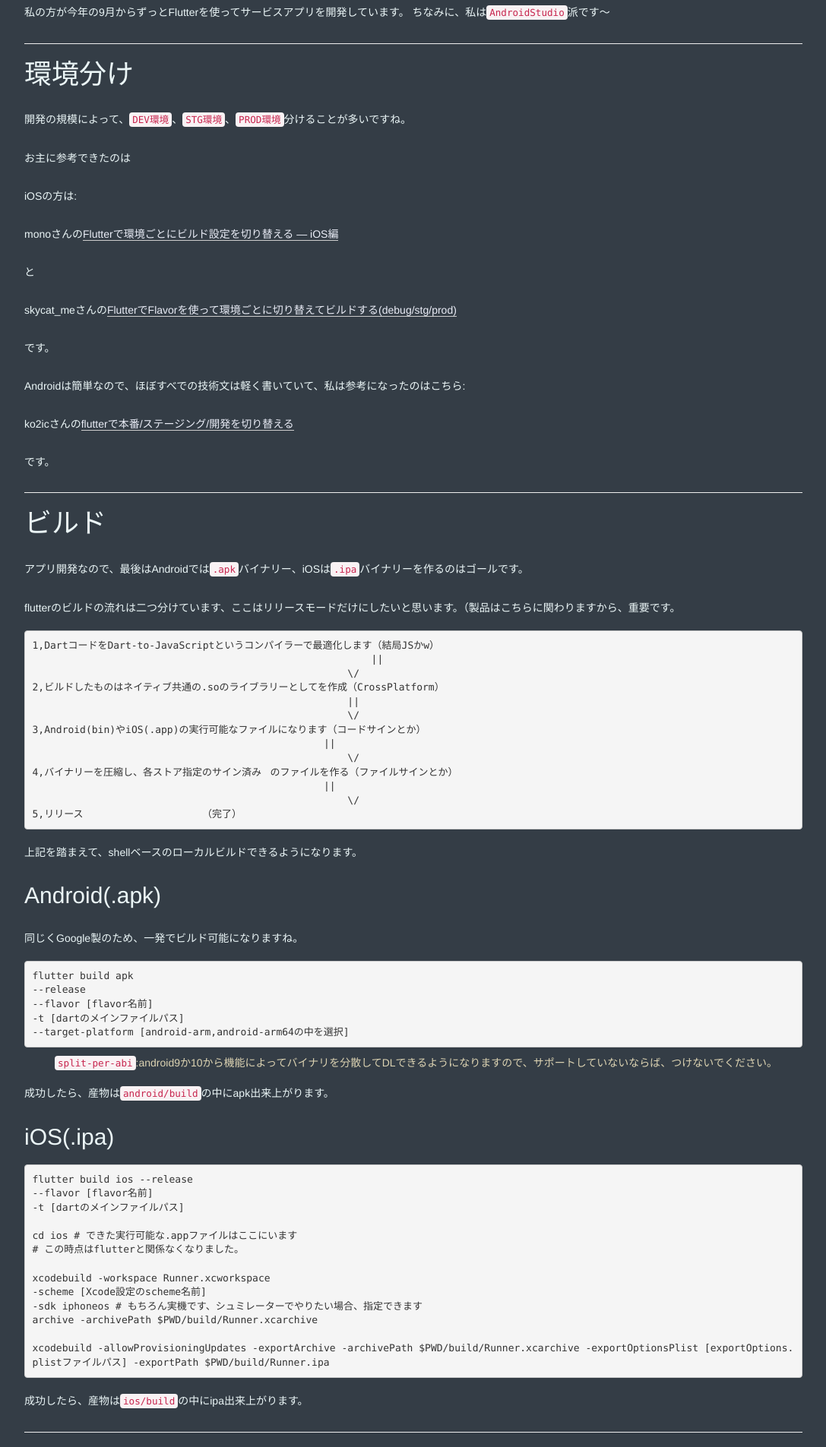
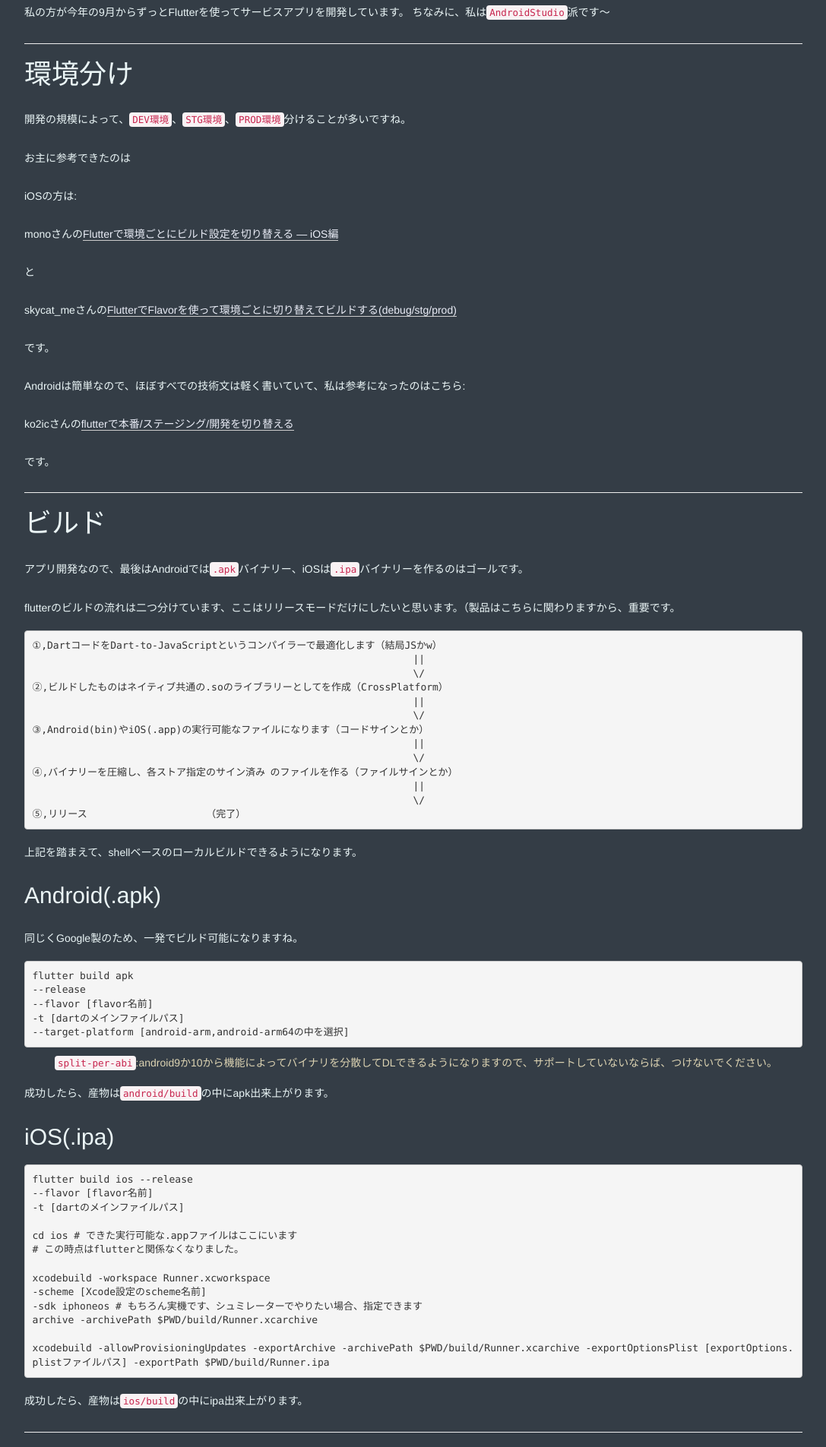
Before and after one commit to zamberform/zamberform.github.io, a Jekyll site: the page built from _posts/Flutter/2019-11-11-flutter-build.md, in a window 1280 px wide. Shown: the part 565-2470 px from the top of the page at 76% size, without its empty margins (96-1183 px from the left). Built offline with Jekyll 4.4.1, drawn with Linux system fonts in a browser that asks for light colours; comment, search, counter and statistics services are not loaded.

Commit message:
Update 2019-11-11-flutter-build.md

````diff
--- a/_posts/Flutter/2019-11-11-flutter-build.md
+++ b/_posts/Flutter/2019-11-11-flutter-build.md
@@ -57,19 +57,19 @@ ko2icさんの[flutterで本番/ステージング/開発を切り替える](htt
 flutterのビルドの流れは二つ分けています、ここはリリースモードだけにしたいと思います。（製品はこちらに関わりますから、重要です。
 
 ```
-1,DartコードをDart-to-JavaScriptというコンパイラーで最適化します（結局JSかw）
-							 ||
-						     \/
-2,ビルドしたものはネイティブ共通の.soのライブラリーとしてを作成（CrossPlatform）
-						     ||
-						     \/
-3,Android(bin)やiOS(.app)の実行可能なファイルになります（コードサインとか）
-			    			 ||
-						     \/
-4,バイナリーを圧縮し、各ストア指定のサイン済み	のファイルを作る（ファイルサインとか）
-			    			 ||
-						     \/
-5,リリース                    （完了）
+①,DartコードをDart-to-JavaScriptというコンパイラーで最適化します（結局JSかw）
+								||
+								\/
+②,ビルドしたものはネイティブ共通の.soのライブラリーとしてを作成（CrossPlatform）
+								||
+								\/
+③,Android(bin)やiOS(.app)の実行可能なファイルになります（コードサインとか）
+								||
+								\/
+④,バイナリーを圧縮し、各ストア指定のサイン済み	のファイルを作る（ファイルサインとか）
+								||
+								\/
+⑤,リリース                    （完了）
 ```
 
 上記を踏まえて、shellベースのローカルビルドできるようになります。
````
